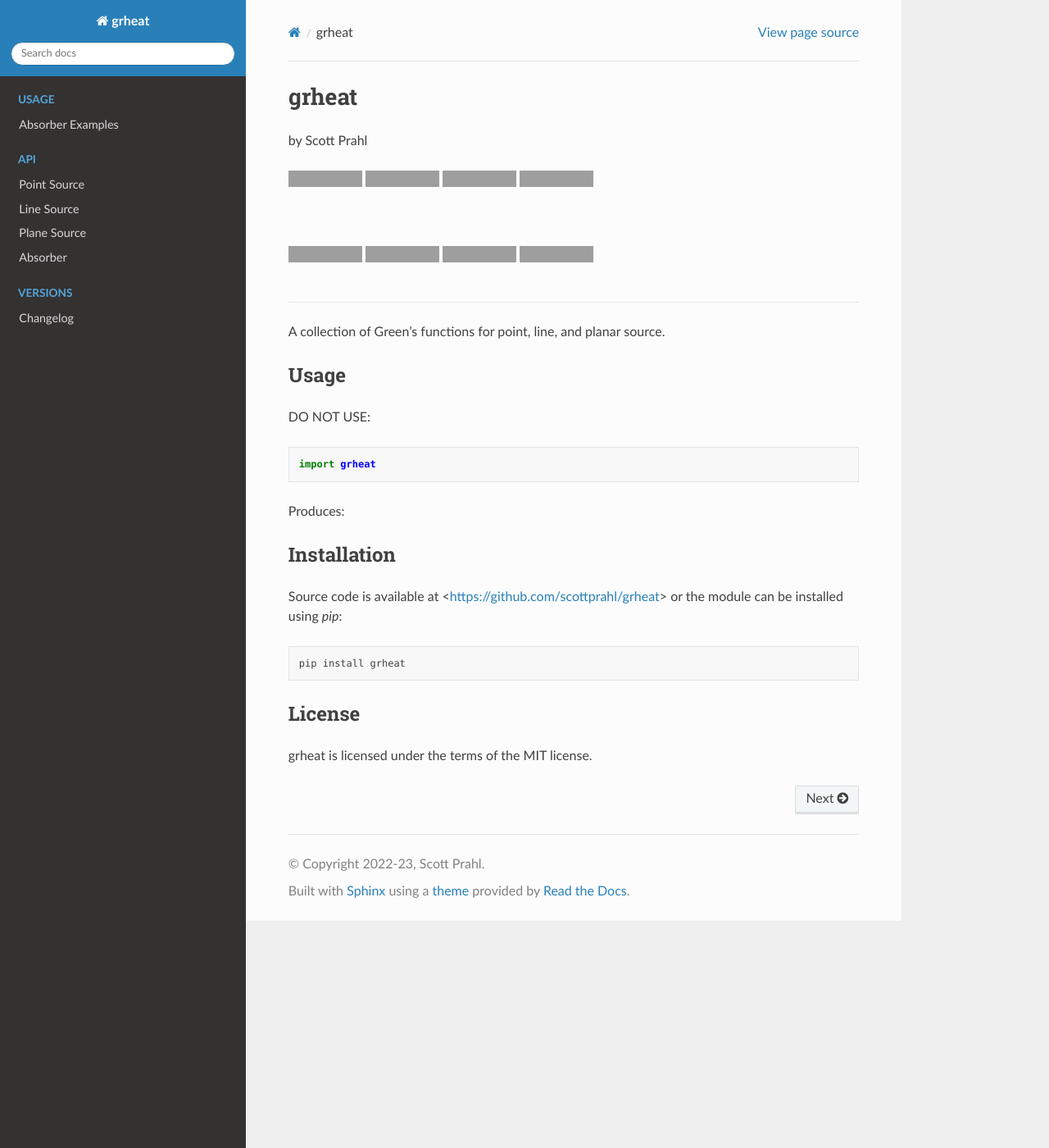
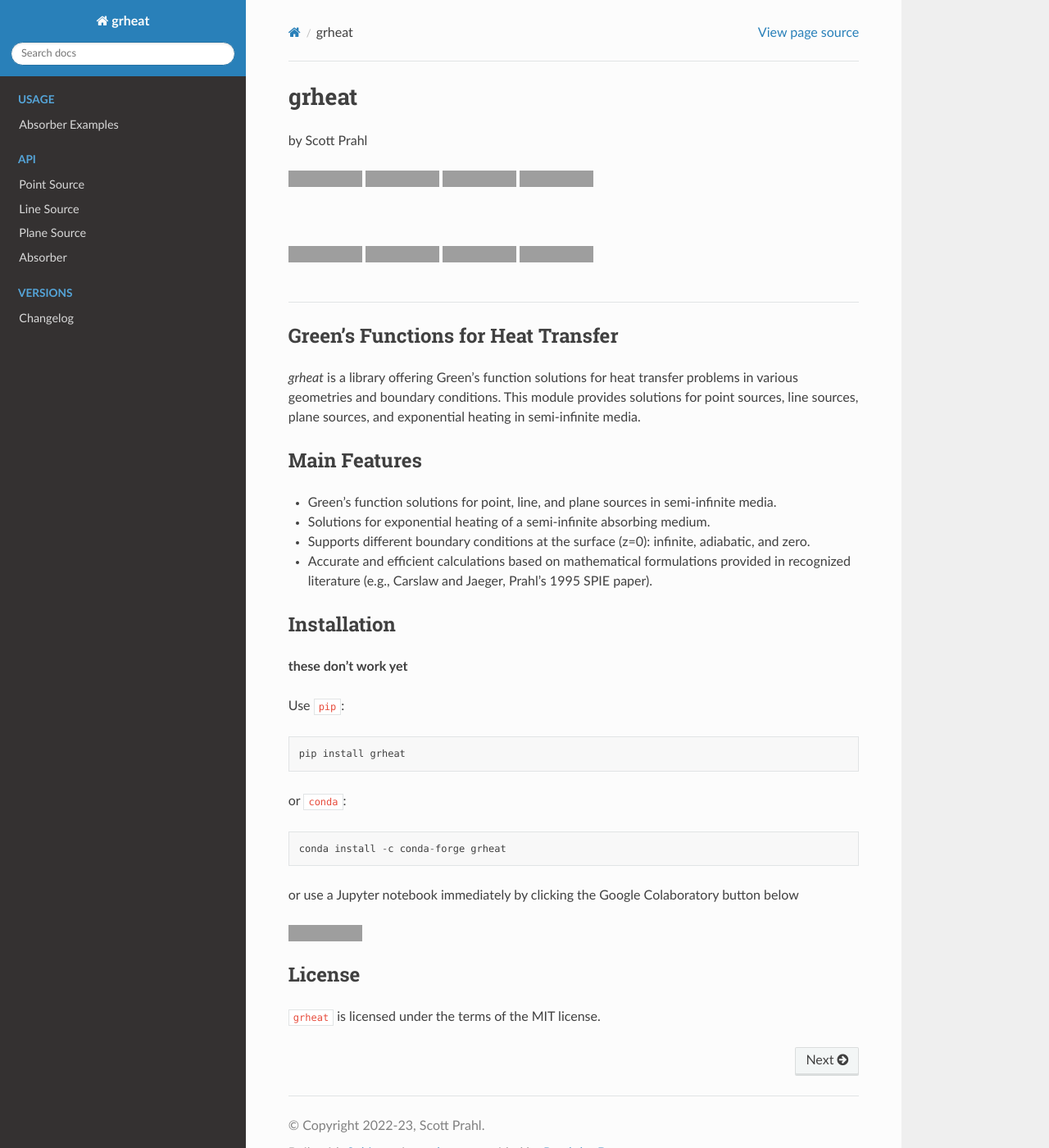
Before and after one commit to scottprahl/grheat, a Sphinx documentation site: the page built from docs/index.rst, in a window 1280 px wide and 1400 px high. Shown: the whole window at 82% size. Built offline with Sphinx 7.4.7 and the Read the Docs theme 2.0.0, drawn with Linux system fonts in a browser that asks for light colours; pages that are not in the unit, such as notebooks, are missing from menus; grey boxes are pictures that could not be loaded.

Commit message:
fix docs

```diff
--- a/README.rst
+++ b/README.rst
@@ -39,26 +39,43 @@ by Scott Prahl
 
 __________
 
-A collection of Green's functions for point, line, and planar source.
+Green's Functions for Heat Transfer
+-----------------------------------
 
-Usage
------
+`grheat` is a library offering Green's function solutions for heat transfer
+problems in various geometries and boundary conditions. This module provides
+solutions for point sources, line sources, plane sources, and exponential heating
+in semi-infinite media.
 
-DO NOT USE::
-
-    import grheat
-
-Produces::
-
+Main Features
+-------------
+- Green's function solutions for point, line, and plane sources in semi-infinite media.
+- Solutions for exponential heating of a semi-infinite absorbing medium.
+- Supports different boundary conditions at the surface (z=0): infinite, adiabatic, and zero.
+- Accurate and efficient calculations based on mathematical formulations provided in
+  recognized literature (e.g., Carslaw and Jaeger, Prahl's 1995 SPIE paper).
 
 Installation
 ------------
 
-Source code is available at <https://github.com/scottprahl/grheat> or the module
-can be installed using `pip`::
+**these don't work yet**
+
+Use ``pip``::
 
     pip install grheat
 
+or ``conda``::
+
+    conda install -c conda-forge grheat
+
+or use a Jupyter notebook immediately by clicking the Google Colaboratory button below
+
+.. image:: https://colab.research.google.com/assets/colab-badge.svg
+  :target: https://colab.research.google.com/github/scottprahl/grheat/blob/master
+  :alt: Colab
+
+
 License
 -------
-grheat is licensed under the terms of the MIT license.
+
+``grheat`` is licensed under the terms of the MIT license.
--- a/docs/absorber.rst
+++ b/docs/absorber.rst
@@ -3,4 +3,3 @@ Absorber
 
 .. automodapi:: grheat.absorber
    :no-inheritance-diagram:
-   :no-index:
--- a/docs/index.rst
+++ b/docs/index.rst
@@ -5,11 +5,8 @@
    :hidden:
 
    point_examples.ipynb
-
    line_examples.ipynb
-
    plane_examples.ipynb
-
    absorber_examples.ipynb
 
 .. toctree::
@@ -17,11 +14,8 @@
    :hidden:
 
    point.rst
-
    line.rst
-
    plane.rst
-
    absorber.rst
 
 .. toctree::
--- a/docs/line.rst
+++ b/docs/line.rst
@@ -3,4 +3,3 @@ Line Source
 
 .. automodapi:: grheat.line_source
    :no-inheritance-diagram:
-   :no-index:
--- a/docs/plane.rst
+++ b/docs/plane.rst
@@ -3,4 +3,3 @@ Plane Source
 
 .. automodapi:: grheat.plane_source
    :no-inheritance-diagram:
-   :no-index:
--- a/docs/point.rst
+++ b/docs/point.rst
@@ -3,4 +3,3 @@ Point Source
 
 .. automodapi:: grheat.point_source
    :no-inheritance-diagram:
-   :no-index:
```
Also changed, not shown: 2 other files.
